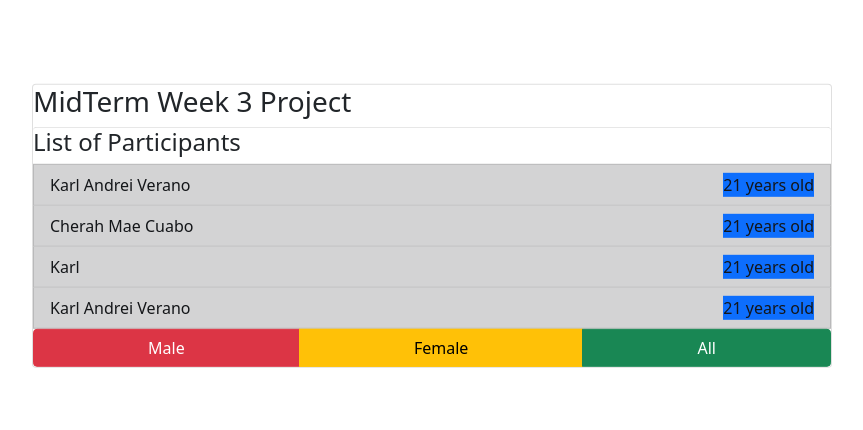
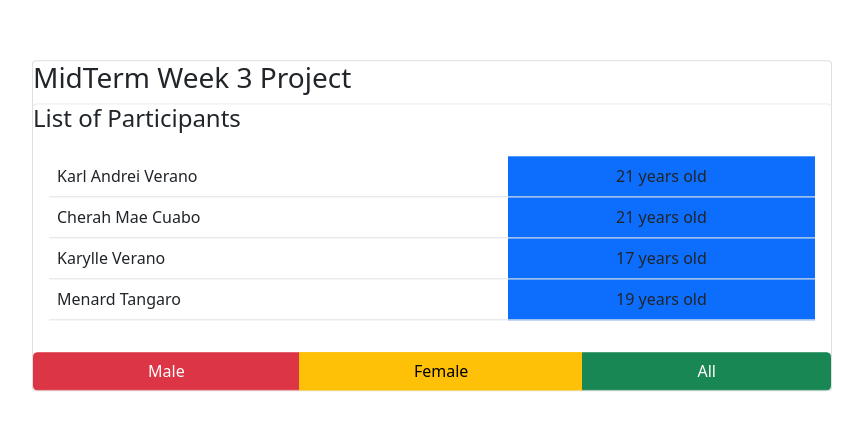
Before and after one commit to CHEAN09/angularservice, an Angular app: page / in a window 1280 px wide. Shown: the part 174-604 px from the top of the page, without its empty margins (208-1071 px from the left). Built offline with nearby package versions, Linux system fonts and the light colour scheme.

Commit message:
first commit

```diff
--- a/src/app/participants.service.ts
+++ b/src/app/participants.service.ts
@@ -3,8 +3,8 @@ export class ParticapantsService {
         return [
             {name:"Karl Andrei Verano", age:"21", gender:"Male"},
             {name:"Cherah Mae Cuabo", age:"21", gender:"Female"},
-            {name:"Karl", age:"21", gender:"Male"},
-            {name:"Karl Andrei Verano", age:"21", gender:"Male"},
+            {name:"Karylle Verano", age:"17", gender:"Female"},
+            {name:"Menard Tangaro", age:"19", gender:"Male"},
           ];
     }
 }
--- a/src/app/participants/participants.component.html
+++ b/src/app/participants/participants.component.html
@@ -4,15 +4,24 @@
 
 <h4>List of Participants</h4>
 
+<div class="card-body">
+    <table class="table">
+        <tbody>
+          <tr *ngFor="let participant of display">
+              <td>{{participant.name}}</td>
+              <td class="text-center bg-primary">{{participant.age}} years old</td>
+          </tr>
+        </tbody>
+    </table>
+</div>
 
-    <li *ngFor = "let participant of participants" class="list-group-item list-group-item-dark">
-        <div class="float-start">{{participant.name}} </div>
-        <div class="float-end bg-primary ">{{participant.age}} years old</div>
-    </li>
+
+
     <div class="btn-group float-end" role="group" >
         <button class="btn btn-danger" (click)="showMale()">Male</button>
         <button  class="btn btn-warning " (click)="showFemale()">Female</button>
         <button  class="btn btn-success" (click)="showAll()">All</button>
     </div>
+
   </ul>
 </div>
--- a/src/app/participants/participants.component.ts
+++ b/src/app/participants/participants.component.ts
@@ -26,5 +26,8 @@ export class ParticipantsComponent  {
   showAll(){
     this.display = this.participants;
   }
+  filterGender(gender: string){
+    this.display = this.participants.filter(participant => participant.gender === gender)
+  }
 
 }
```
